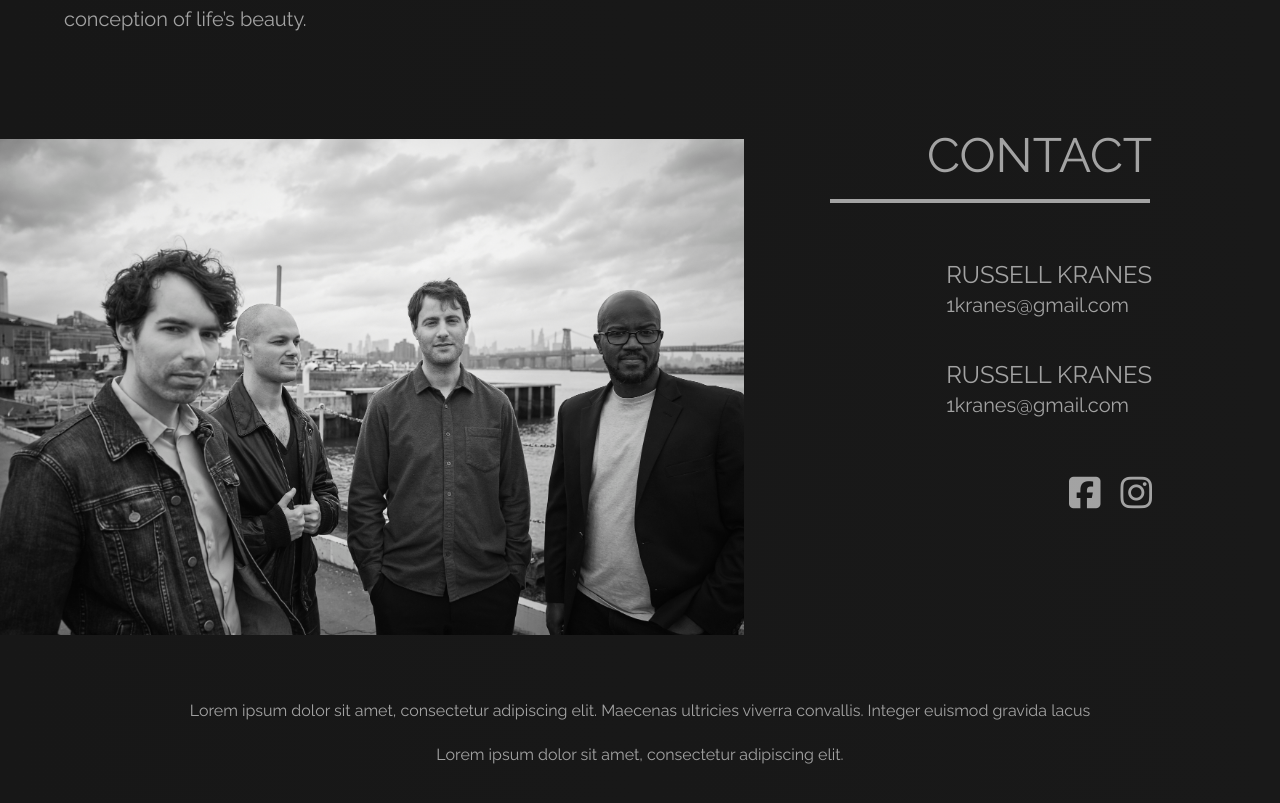
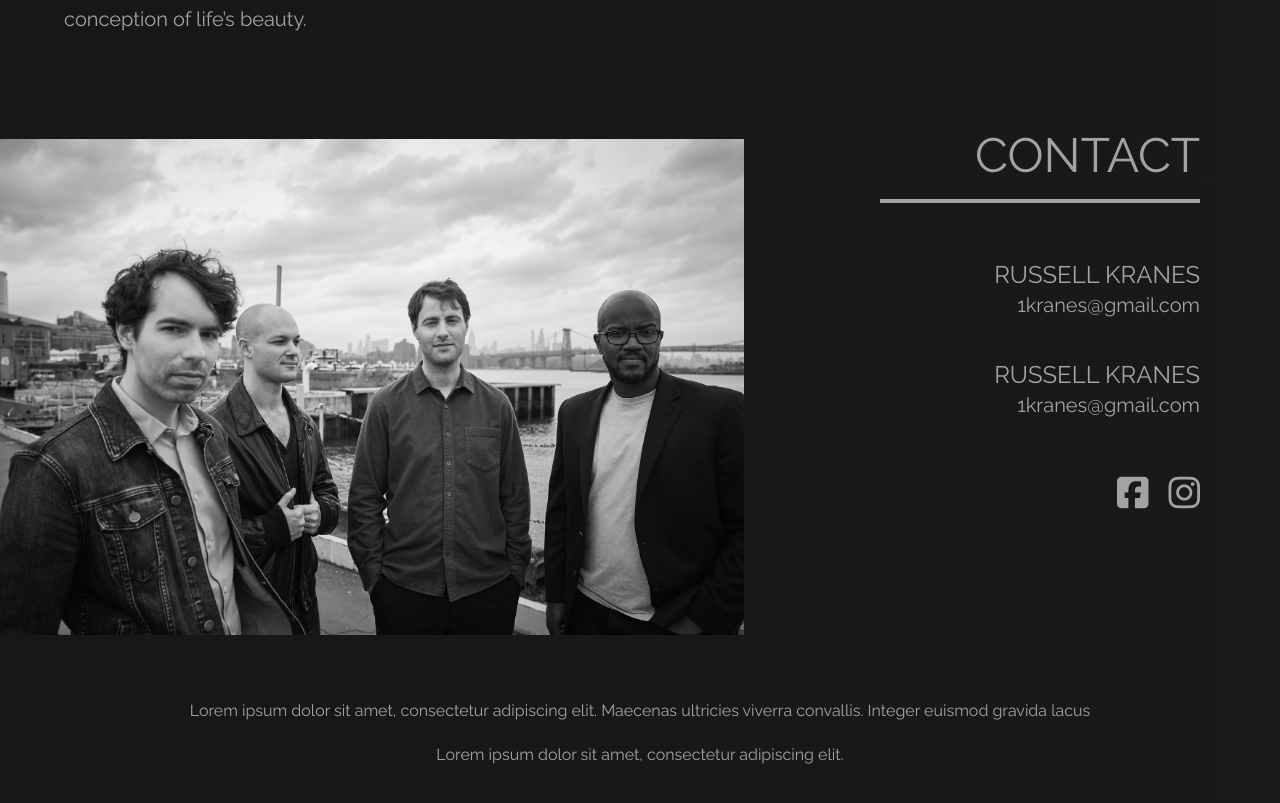
Before and after one commit to Jing1524/Alex_Band_Site, a Next.js app: page / in a window 1280 px wide. Shown: the part 3122-3925 px from the top of the page. Built offline with nearby package versions, Linux system fonts and the light colour scheme; a web font is replaced by a local one.

Commit message:
minor fix

```diff
--- a/components/About.tsx
+++ b/components/About.tsx
@@ -4,14 +4,14 @@ function About(): JSX.Element {
   return (
     <section
       id="about"
-      className="bg-gradient-to-r from-[#171717] to-black/90 flex flex-col xl:flex-row items-center space-x-0 2xl:space-x-10 pt-24"
+      className="bg-gradient-to-r from-[#171717] to-black/90 flex flex-col lg:flex-row items-center space-x-0 2xl:space-x-10 pt-24"
     >
       <div className="flex flex-col ml-16 basis-1/2">
         <h1 className="text-5xl uppercase text-white/60 2xl:text-6xl text-bold font-raleway">
           about the project
         </h1>
         <div className="mt-5 border border-2 border-solid border-white/60 w-80 md:w-[500px]" />
-        <p className="text-xl 2xl:text-3xl text-white/60 font-raleway pr-16 2xl:pr-0 max-w-[100%] mt-10 leading-relaxed">
+        <p className="text-xl 2xl:text-3xl text-white/60 font-raleway pr-8 xl:pr-16  2xl:pr-0 max-w-[100%] mt-10 leading-relaxed">
           I Live Dreaming is an album of collaboratively interpreted American
           standards and original compositions. Since meeting in New York City
           nearly a decade ago, pianist Russell Kranes, bassist Sam Weber,
--- a/components/Contact.tsx
+++ b/components/Contact.tsx
@@ -4,7 +4,7 @@ function Contact(): JSX.Element {
   return (
     <section
       id="contact"
-      className=" bg-gradient-to-r from-[#171717] to-black/90 flex flex-col flex-col-reverse xl:flex-row items-start space-x-10 py-16"
+      className=" bg-gradient-to-r from-[#171717] to-black/90 flex flex-col flex-col-reverse lg:flex-row items-start space-x-10 py-16"
     >
       <div className="w-[100vw] basis-3/5 pt-10">
         <Image
@@ -14,16 +14,16 @@ function Contact(): JSX.Element {
           width={1500}
         />
       </div>
-      <div className="flex flex-col items-start pl-6 xl:mt-8 xl:items-end space-y-14 basis-2/5">
+      <div className="flex flex-col items-start pl-6 xl:mt-8 lg:items-end space-y-14 basis-2/5">
         <div className="flex flex-col items-start lg:items-end">
-          <h1 className="mr-32 text-5xl uppercase 2xl:text-6xl text-white/60 text-semibold font-raleway">
+          <h1 className="mr-20 text-5xl uppercase 2xl:text-6xl text-white/60 text-semibold font-raleway">
             CONTACT
           </h1>
-          <div className="mt-5 border border-2 border-solid mr-[130px] border-white/60 w-80 " />
+          <div className="mt-5 mr-20 border border-2 border-solid border-white/60 w-80 " />
         </div>
 
-        <div className="flex flex-col mr-32 space-y-10">
-          <div className="flex flex-col items-start 2xl:items-end">
+        <div className="flex flex-col mr-20 space-y-10">
+          <div className="flex flex-col items-start lg:items-end">
             <h3 className="text-2xl 2xl:text-3xl text-white/60 font-raleway">
               RUSSELL KRANES
             </h3>
@@ -31,7 +31,7 @@ function Contact(): JSX.Element {
               1kranes@gmail.com
             </h3>
           </div>
-          <div className="flex flex-col items-start 2xl:items-end">
+          <div className="flex flex-col items-start lg:items-end">
             <h3 className="text-2xl 2xl:text-3xl text-white/60 font-raleway">
               RUSSELL KRANES
             </h3>
@@ -41,7 +41,7 @@ function Contact(): JSX.Element {
           </div>
         </div>
         {/* social media */}
-        <div className="flex mr-32 space-x-5 text-white/60">
+        <div className="flex mr-20 space-x-5 text-white/60">
           <button>
             <i className="fab text-[36px]">&#xf082;</i>
           </button>
```
